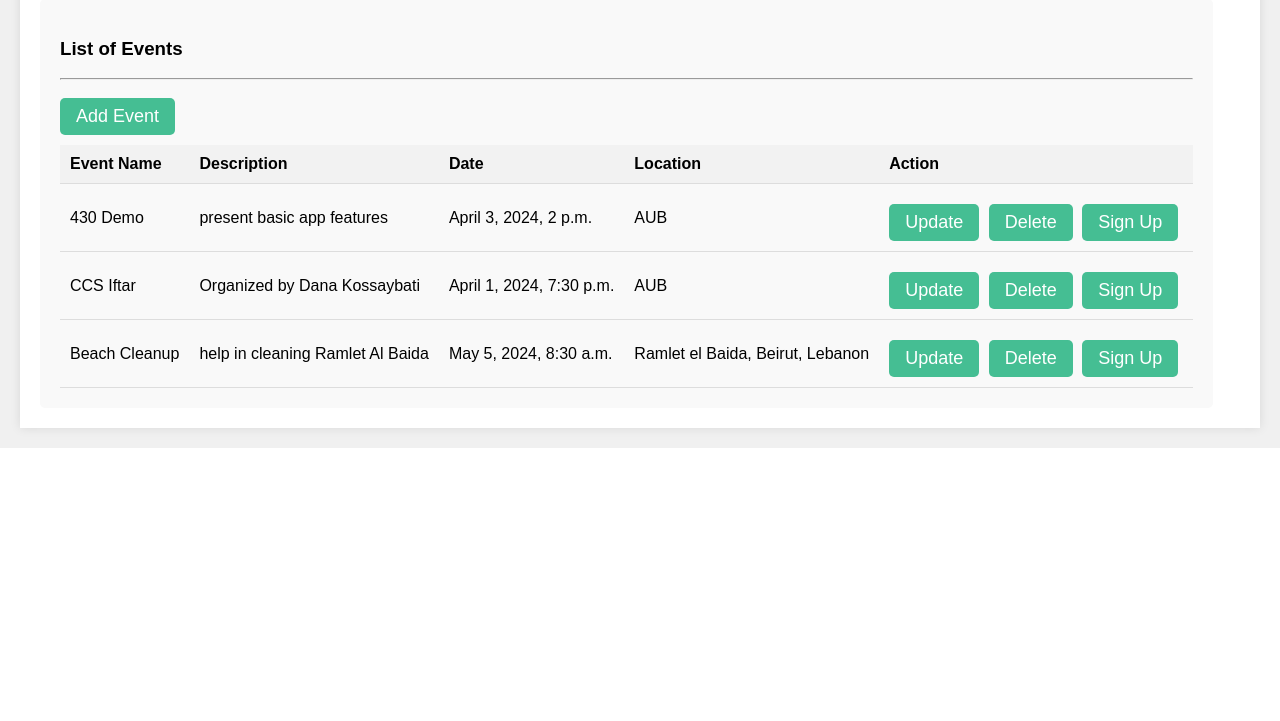
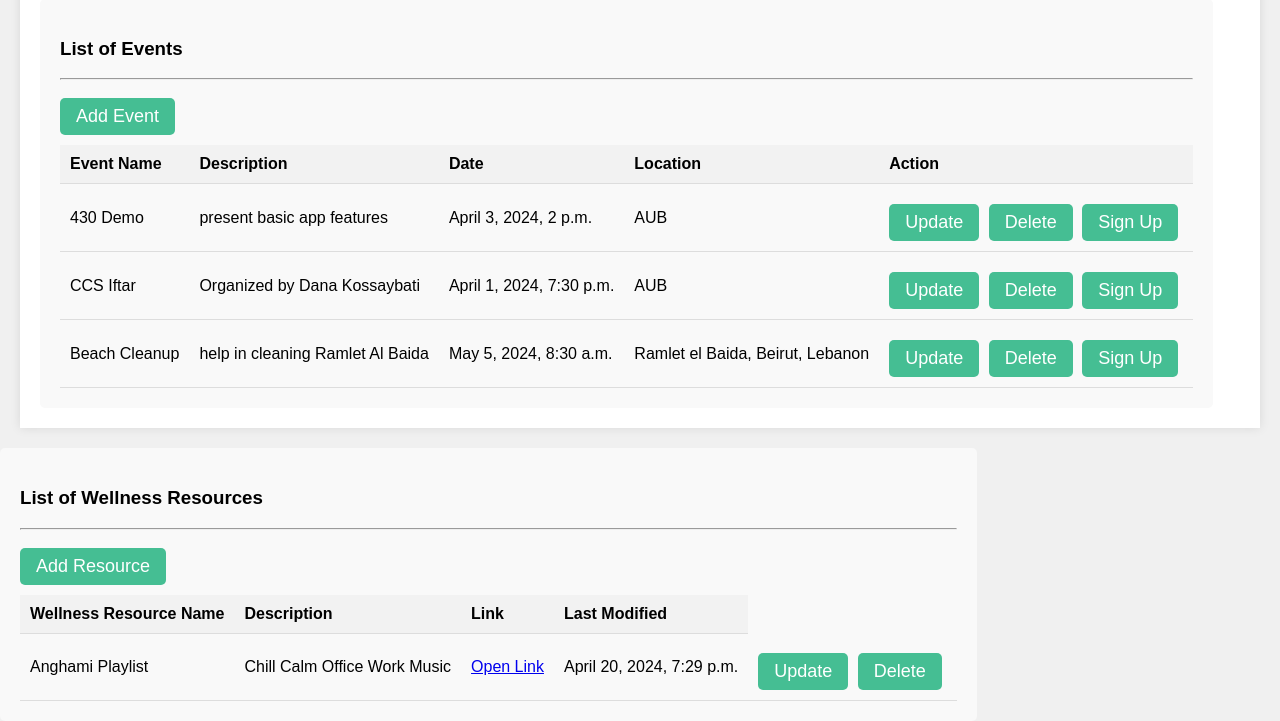
Before and after one commit to TamaraSadek/EECE430-Project, a Django app: page / in a window 1280 px wide. Shown: the part 2433-3154 px from the top of the page. Before the commit the page ends 2881 px from the top, so only its background shows below. Run offline with Django 4.2, Linux system fonts and the light colour scheme; data comes from the database, SQL or seed files in the repository; both versions use the stored data as it was after the commit.

Commit message:
fixed login/logout + wellness resources

```diff
--- a/mysite430/myapp430/models.py
+++ b/mysite430/myapp430/models.py
@@ -118,6 +118,19 @@ class Events(models.Model): #- Events DB (event id,event name, description, date
 		if self.date < timezone.now():
 			raise ValidationError("Date must be in the future.")
 
+class Resource(models.Model):
+	resource_id = models.AutoField(primary_key=True)
+	resource_name = models.TextField()
+	resource_description = models.TextField()
+	link = models.URLField(blank=True, null=True)  # New field for links
+	created_at = models.DateTimeField(auto_now_add=True)
+	updated_at = models.DateTimeField(auto_now=True)
+	last_modified = models.DateTimeField(auto_now=True)  # New field for last modification time
+
+	def __str__(self):
+		return self.resource_name
+
+
 class EventRegistration(models.Model):
 	event = models.ForeignKey(Events, on_delete=models.CASCADE)
 	participant = models.ForeignKey(User, on_delete=models.CASCADE)
--- a/mysite430/myapp430/templates/myapp430/employeeprofile.html
+++ b/mysite430/myapp430/templates/myapp430/employeeprofile.html
@@ -4,6 +4,7 @@
 <head>
     <meta charset="UTF-8">
     <title>Employee Profile</title>
+    <script src="https://cdn.jsdelivr.net/npm/chart.js"></script> <!-- Include Chart.js -->
     <style>
         body {
             font-family: Arial, sans-serif;
@@ -231,8 +232,11 @@
                 </div>
             </div>
         </div>
-    </
 
     </div>
+
+
+
+
 </body>
 </html>
--- a/mysite430/myapp430/templates/myapp430/homepage.html
+++ b/mysite430/myapp430/templates/myapp430/homepage.html
@@ -262,6 +262,42 @@
         </script>
     </div>
 
+
+    <div class="row">
+        <div class="col-md">
+            <div class="card">
+                <h3>List of Wellness Resources</h3>
+                <hr>
+                <a href="{% url 'create_resource' %}" class="btn">Add Resource</a>
+                <table>
+                    <tr>
+                        <th>Wellness Resource Name</th>
+                        <th>Description</th>
+                        <th>Link</th> <!-- New column -->
+                        <th>Last Modified</th> <!-- New column -->
+                    </tr>
+                    {% for resource in resources %}
+                        <tr>
+                            <td>{{ resource.resource_name }}</td>
+                            <td>{{ resource.resource_description }}</td>
+                            <td><a href="{{ resource.link }}" target="_blank">Open Link</a></td> <!-- New link field -->
+                            <td>{{ resource.last_modified }}</td> <!-- New timestamp field -->
+                            <td>
+                                <a href="{% url 'update_resource' resource.resource_id %}" class="btn">Update</a>
+                                <a href="{% url 'delete_resource' resource.resource_id %}" class="btn">Delete</a>
+                            </td>
+                        </tr>
+                    {% empty %}
+                        <tr>
+                            <td colspan="3">No resources found</td>
+                        </tr>
+                    {% endfor %}
+                </table>
+            </div>
+        </div>
+    </div>
+
+
     <script>
         function refreshPage() {
             location.reload();
--- a/mysite430/myapp430/urls.py
+++ b/mysite430/myapp430/urls.py
@@ -13,8 +13,8 @@ from .views import signup
 urlpatterns = [
     path('signup/', signup, name='signup'),
     path('register/', register, name='register'),
-    path('login/', login, name='login'),
-    path('logout/', LogoutView.as_view(), name='logout'),
+    path('login/', loginPage, name='login'),
+    path('logout/', logoutUser, name='logout'),
     path('', views.home, name="home page"),
 
     path('employee profile/<int:id>/', views.viewEmployee, name="view employee"),\
@@ -34,5 +34,9 @@ urlpatterns = [
     path('delete event/<int:id>/', views.deleteEvent, name="delete event"),
     path('signup_event/<int:id>/', views.SignupEvent, name="Signup_event"),
 
+    path('create_resource/', views.create_resource, name='create_resource'),
+    path('update_resource/<int:resource_id>/', views.update_resource, name='update_resource'),
+    path('delete_resource/<int:resource_id>/', views.delete_resource, name='delete_resource'),
+
     url('success/', success),
     path('logo/', views.logo_image_view, name='logo_image'),]
--- a/mysite430/myapp430/views.py
+++ b/mysite430/myapp430/views.py
@@ -20,6 +20,8 @@ from django.shortcuts import render, redirect
 from .forms import RegisterForm
 from .forms import EmployeeForm, SignUpForm
 from django.http import JsonResponse
+from django.contrib.auth import authenticate, login, logout
+from django.contrib import messages
 
 
 
@@ -35,20 +37,44 @@ def percentage(value, total):
 
 
 
-def login(request):
+'''def login(request):
     if request.method == 'POST':
         form = AuthenticationForm(request, request.POST)
         if form.is_valid():
-            user = form.get_user()
-            auth_login(request, user)
-            if Employee.objects.filter(user=user).exists():
-                return redirect('/')  # Redirect to homepage or dashboard
-            else:
-                # Redirect to employee creation page
-                return redirect('create employee')  # Make sure you have a URL named 'createEmployee'
+            username = form.cleaned_data.get('username')
+            password = form.cleaned_data.get('password')
+            user = authenticate(request, username=username, password=password)
+            if user is not None:
+                auth_login(request, user)  # Log in the user
+                if Employee.objects.filter(user=user).exists():
+                    return redirect('/')  # Redirect to homepage or dashboard
+                else:
+                    return redirect('signup')  # Make sure you have a URL named 'createEmployee'
     else:
         form = AuthenticationForm()
+    return render(request, 'login.html', {'form': form})'''
+
+def loginPage(request):
+
+    if request.method == 'POST':
+        form = LoginForm(request, data=request.POST)
+        if form.is_valid():
+            username = form.cleaned_data.get('username')
+            password = form.cleaned_data.get('password')
+            user = authenticate(request, username=username, password=password)
+            if user is not None:
+                auth_login(request, user)
+                return redirect('/')
+            else:
+                form.add_error(None, 'Username or password incorrect.')
+    else:
+        form = LoginForm()
     return render(request, 'login.html', {'form': form})
+
+
+def logoutUser(request):
+    logout(request)
+    return redirect('login')
 
 from .forms import SignUpForm, EmployeeForm
 
@@ -86,6 +112,7 @@ def home(request):
     complete_tasks = Task.objects.filter(status='Complete').count()
     pending_tasks = Task.objects.filter(status='In Progress').count()
     completion_percentage = totalCompletion()
+    resources = Resource.objects.all()
     context = {
         'employees': employees,
         'tasks': tasks,
@@ -95,6 +122,7 @@ def home(request):
         'complete': complete_tasks,
         'in_progress': pending_tasks,  # Fix the key name to match the template
         'completion_percentage' : completion_percentage,
+        'resources' :resources,
     }
     return render(request, 'myapp430/homepage.html', context)
 
@@ -328,6 +356,37 @@ def logo_image_view(request):
         return HttpResponse(f.read(), content_type='image/png')
 
 
+from .forms import ResourceForm
+from .models import Resource
+def create_resource(request):
+    form = ResourceForm()
+    if request.method == 'POST':
+        form = ResourceForm(request.POST)
+        if form.is_valid():
+            form.save()
+            return redirect('/success')  # Redirect to a success page or a resource list
+    return render(request, 'myapp430/resource_form.html', {'form': form})
+
+def update_resource(request, resource_id):
+    resource = Resource.objects.get(resource_id=resource_id)
+    form = ResourceForm(instance=resource)  # Pass the instance to the form
+
+    if request.method == 'POST':
+        form = ResourceForm(request.POST, instance=resource)
+        if form.is_valid():
+            form.save()
+            return HttpResponseRedirect('/success')
+
+    return render(request, 'myapp430/resource_form.html', {'form': form})
+
+def delete_resource(request, resource_id):
+    resource = Resource.objects.get(resource_id=resource_id)
+    if request.method == 'POST':
+        resource.delete()  # Delete the resource on POST
+        return HttpResponseRedirect('/success')  # Redirect to success page or list
+
+    return render(request, 'myapp430/deleteitem.html', {'item': resource})
+
 # Successful Execution
 def success(request):
     return render(request, 'myapp430/success.html')
```
Also changed, not shown: mysite430/myapp430/forms.py (+16 -1 lines), mysite430/myapp430/templates/myapp430/chart.js (added, +40 -0 lines), mysite430/myapp430/templates/myapp430/resource_form.html (added, +14 -0 lines), mysite430/myapp430/templates/myapp430/update_resource.html (added, +73 -0 lines), mysite430/db.sqlite3, mysite430/myapp430/migrations/0020_resource.py (added), mysite430/myapp430/migrations/0021_auto_20240420_2225.py (added).
